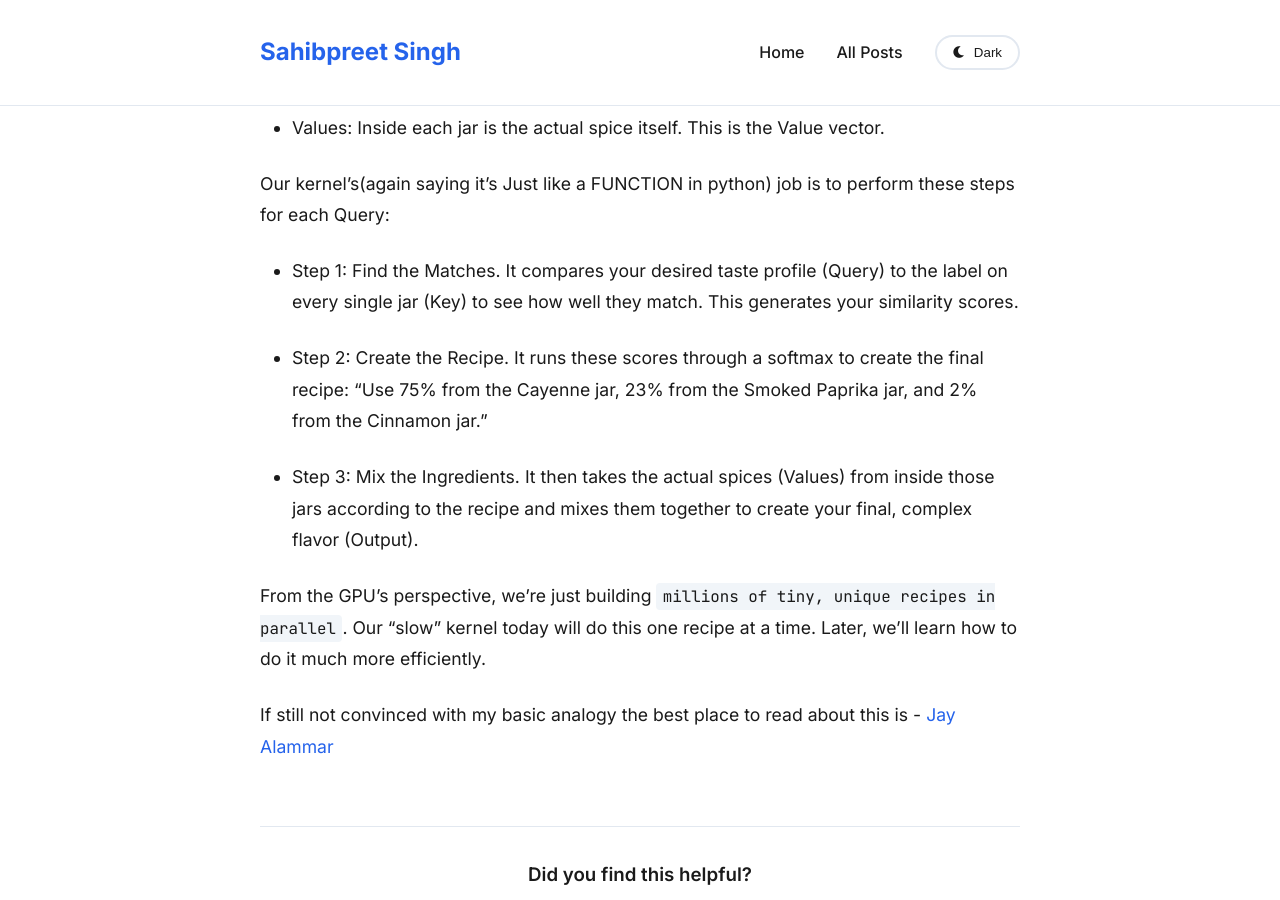
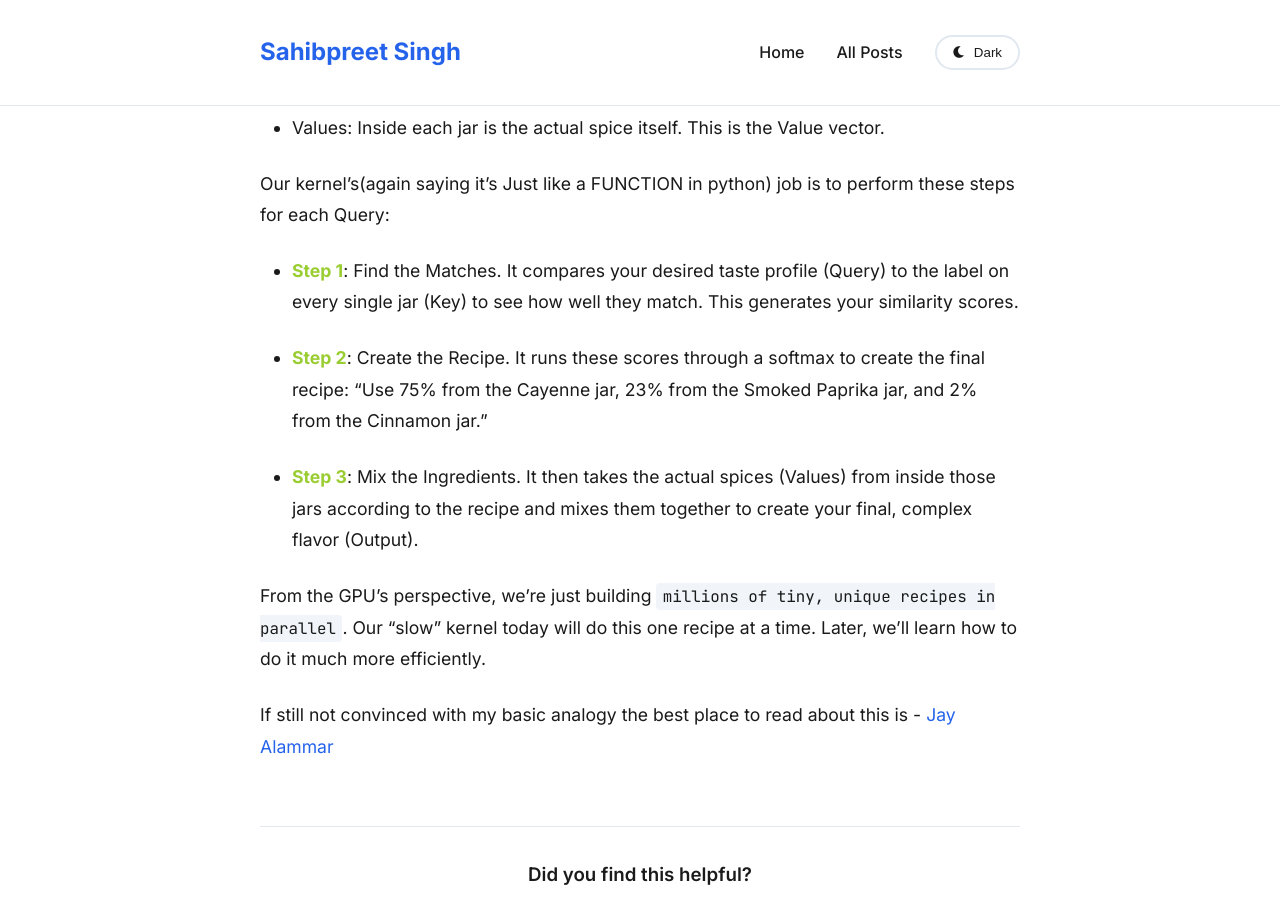
Before and after one commit to sahibpreetsingh12/sahibpreetsingh12.github.io, a Jekyll site: the page built from _posts/2025-09-28-Attention-Isn't-Magic- Building-the-Kernel-That-Powers-LLMs-From-Scratch.md, in a window 1280 px wide and 900 px high, scrolled down 1096 px. Built offline with Jekyll 4.4.1, drawn with Linux system fonts in a browser that asks for light colours; nearby versions of some CDN libraries.

Commit message:
Blog 3 how attention actually translates

```diff
--- a/_posts/2025-09-28-Attention-Isn't-Magic- Building-the-Kernel-That-Powers-LLMs-From-Scratch.md
+++ b/_posts/2025-09-28-Attention-Isn't-Magic- Building-the-Kernel-That-Powers-LLMs-From-Scratch.md
@@ -25,11 +25,11 @@ Imagine you want to create a new flavor (the Output).
 -  Values: Inside each jar is the actual spice itself. This is the Value vector.
 
 Our kernel's(again saying it's Just like a FUNCTION in python) job is to perform these steps for each Query:
--  Step 1: Find the Matches. It compares your desired taste profile (Query) to the label on every single jar (Key) to see how well they match. This generates your similarity scores.
+-  <span style="color: #9ACD32; font-weight: bold;">Step 1</span>: Find the Matches. It compares your desired taste profile (Query) to the label on every single jar (Key) to see how well they match. This generates your similarity scores.
 
--  Step 2: Create the Recipe. It runs these scores through a softmax to create the final recipe: "Use 75% from the Cayenne jar, 23% from the Smoked Paprika jar, and 2% from the Cinnamon jar."
+-  <span style="color: #9ACD32; font-weight: bold;">Step 2</span>: Create the Recipe. It runs these scores through a softmax to create the final recipe: "Use 75% from the Cayenne jar, 23% from the Smoked Paprika jar, and 2% from the Cinnamon jar."
 
--  Step 3: Mix the Ingredients. It then takes the actual spices (Values) from inside those jars according to the recipe and mixes them together to create your final, complex flavor (Output).
+-  <span style="color: #9ACD32; font-weight: bold;">Step 3</span>: Mix the Ingredients. It then takes the actual spices (Values) from inside those jars according to the recipe and mixes them together to create your final, complex flavor (Output).
 
 From the GPU's perspective, we're just building `millions of tiny, unique recipes in parallel`. Our "slow" kernel today will do this one recipe at a time. Later, we'll learn how to do it much more efficiently.
 
```
